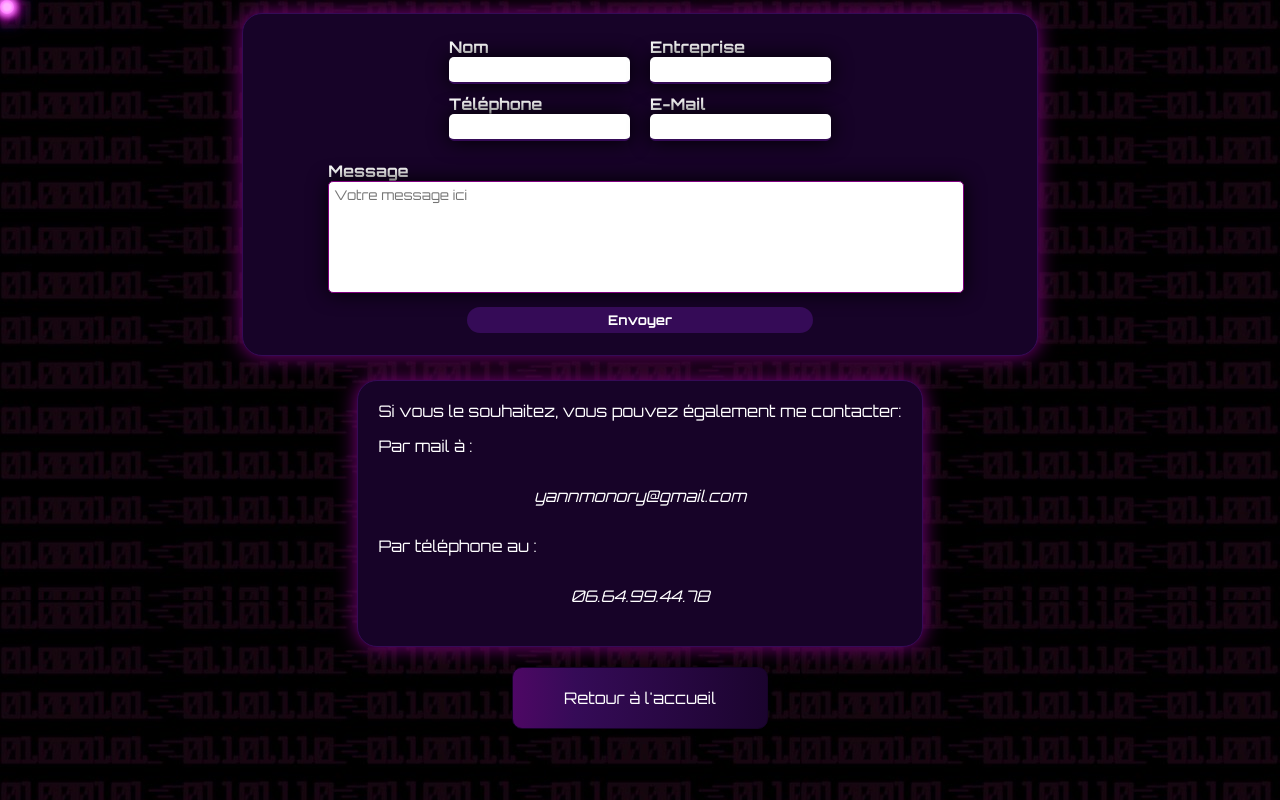
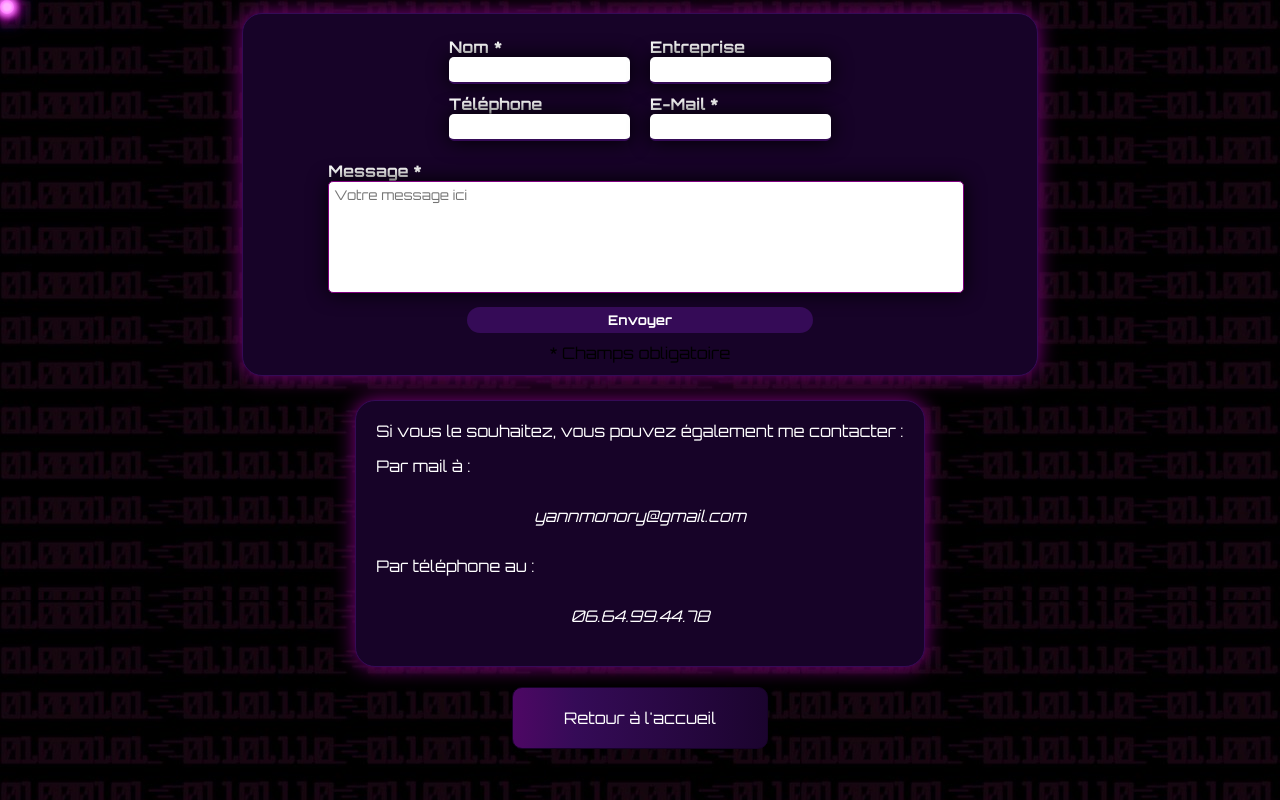
Before and after one commit to McFourStrings/portfolio-Monory-Yann, a plain HTML site: page contact.html in a window 1280 px wide. Drawn offline with Linux system fonts and the light colour scheme.

Commit message:
Update contact.html

```diff
--- a/contact.html
+++ b/contact.html
@@ -63,8 +63,8 @@
  <form action="https://formspree.io/f/xdalalrb" method="POST">
             <div class="nomTel">
                 <p>
-                    <legend>Nom</legend>
-                    <input type="text" id="nom" name="nom" aria-required="true" minlength="1" autocomplete="name">
+                    <legend>Nom *</legend>
+                    <input type="text" id="nom" name="nom" aria-required="true" minlength="1" autocomplete="name" required>
                 </p>
                 <p>
                     <legend>Téléphone</legend>
@@ -78,22 +78,23 @@
                     <input type="text" id="Entreprise" name="Entreprise" aria-required="true" minlength="1"  autocomplete="organization">
                 </p>
                 <p>
-                    <legend>E-Mail</legend>
-                    <input type="email" id="mail" name="mail" aria-required="true" autocomplete="email">
+                    <legend>E-Mail *</legend>
+                    <input type="email" id="mail" name="mail" aria-required="true" autocomplete="email" required>
                 </p>
             </div>
             <div class="message">
-                <legend>Message</legend>
-                <textarea name="message" required minlength="1" maxlength="250" placeholder="Votre message ici"></textarea>
+                <legend>Message *</legend>
+                <textarea name="message" required minlength="1" maxlength="250" placeholder="Votre message ici" required></textarea>
             </div>
 
             <button type="submit">Envoyer</button>
 
  </form>
+            <p class="champsObligatoires">* Champs obligatoire</p>
         </div>
 
         <div id="contactinfo">
-            <p>Si vous le souhaitez, vous pouvez également me contacter:</p>
+            <p>Si vous le souhaitez, vous pouvez également me contacter :</p>
             <ul>
                 <li>Par mail à :</li>
                 <a class="liencontact" href="mailto:yannmonory@gmail.com">yannmonory@gmail.com</a>
```
